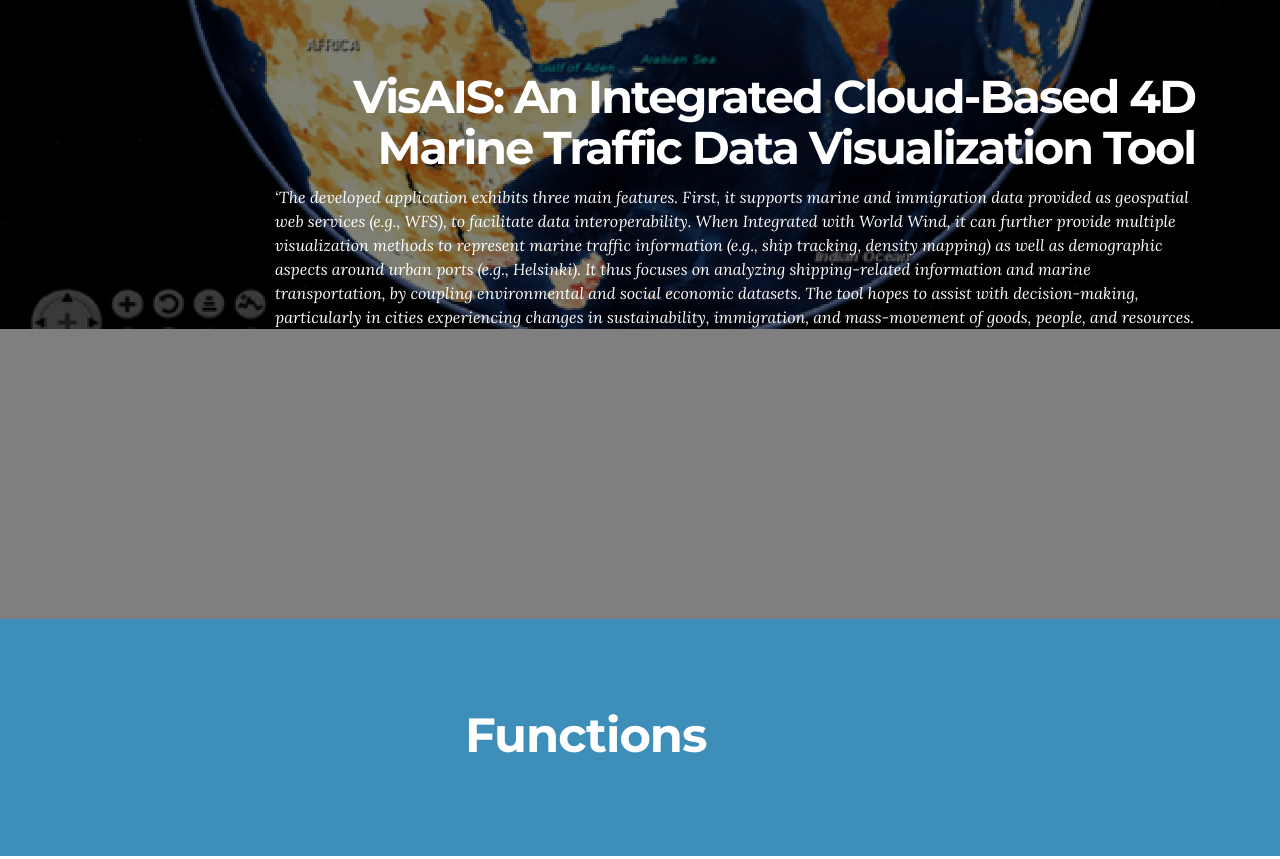
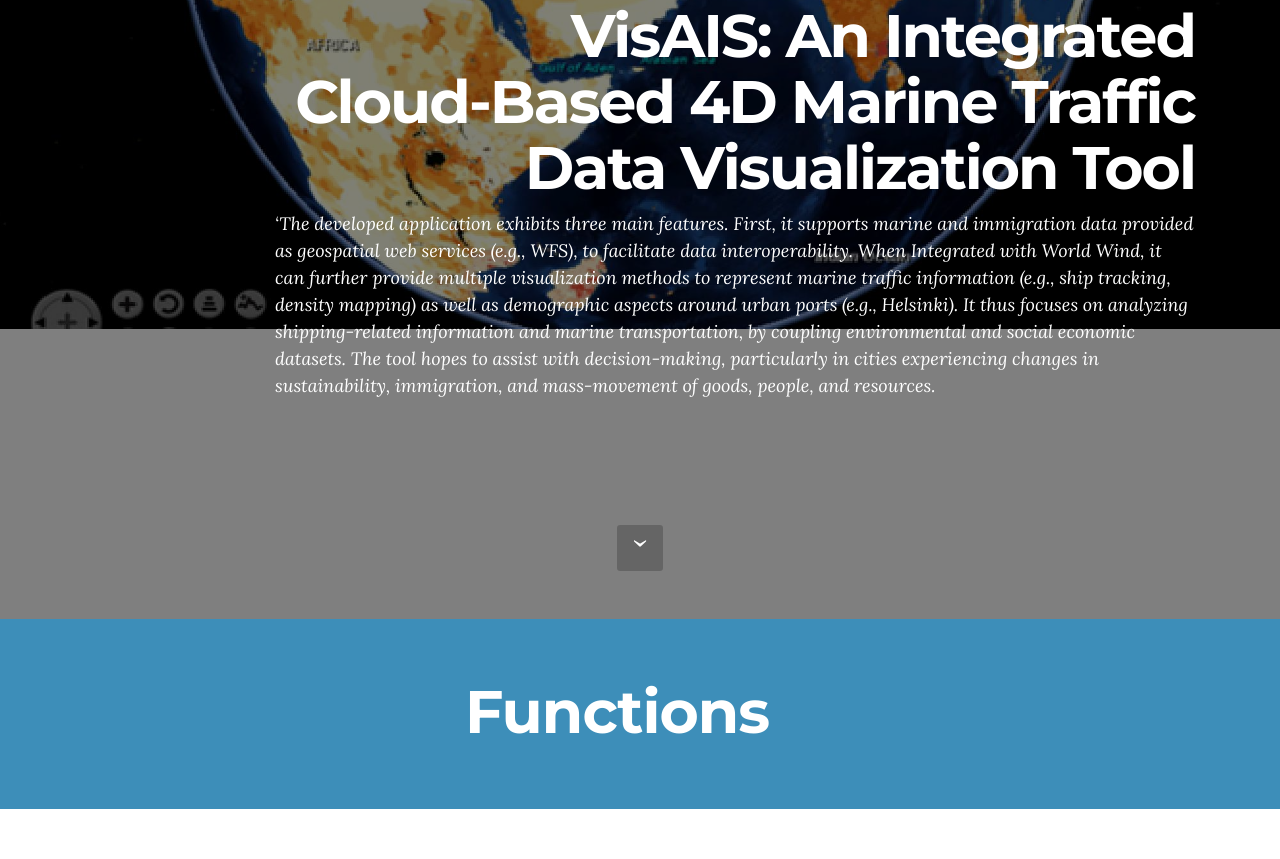
Before and after one commit to OGCAISProject/OGCAISproject.github.io, a plain HTML site: page index.html in a window 1280 px wide. Shown: the part 981-1840 px from the top of the page. Drawn offline with Linux system fonts and the light colour scheme.

Commit message:
create github pages

```diff
--- a/assets/mobirise/css/mbr-additional.css
+++ b/assets/mobirise/css/mbr-additional.css
@@ -1,6 +1,7 @@
 @import url(https://fonts.googleapis.com/css?family=Montserrat:400,700);
 @import url(https://fonts.googleapis.com/css?family=Lora:400,700);
 @import url(https://fonts.googleapis.com/css?family=Raleway:400,300,700);
+
 
 
 
@@ -491,17 +492,22 @@ h6,
 #header1-1 .mbr-section-title {
   font-size: 46px;
 }
+#header1-1 .btn {
+  font-family: 'Montserrat', sans-serif;
+  font-size: 16px;
+}
 #header4-4 .mbr-section-title {
   text-align: right;
-  font-size: 46px;
+  font-size: 60px;
 }
 #header4-4 .mbr-section-lead {
-  font-size: 16px;
+  font-size: 18px;
   text-align: left;
 }
 #msg-box2-d .mbr-section-title {
   color: #fff;
   text-align: left;
+  font-size: 60px;
 }
 #msg-box2-d .mbr-section-subtitle {
   color: #ffffff;
--- a/index.html
+++ b/index.html
@@ -58,7 +58,7 @@
 
 </section>
 
-<section class="engine"><a rel="external" href="https://mobirise.com">Mobirise</a></section><section class="mbr-section mbr-section-hero mbr-section-full mbr-parallax-background" id="header1-1" style="background-image: url(assets/images/mbr-2000x1330.jpg);">
+<section class="engine"><a rel="external" href="https://mobirise.com">Web Generator</a></section><section class="mbr-section mbr-section-hero mbr-section-full mbr-parallax-background" id="header1-1" style="background-image: url(assets/images/mbr-2000x1330.jpg);">
 
 
 
@@ -80,7 +80,7 @@
 
 </section>
 
-<section class="mbr-section mbr-section-hero mbr-section-full mbr-parallax-background" id="header4-4" style="background-image: url(assets/images/wmsedited-2000x1344.jpg);">
+<section class="mbr-section mbr-section-hero mbr-section-full mbr-parallax-background mbr-section-with-arrow" id="header4-4" style="background-image: url(assets/images/wmsedited-2000x1344.jpg);">
 
     <div class="mbr-overlay" style="opacity: 0.5; background-color: rgb(0, 0, 0);"></div>
 
@@ -90,7 +90,7 @@
             <div class="row">
                 <div class="mbr-section col-md-10 col-md-offset-2 text-xs-right">
 
-                    <h1 class="mbr-section-title display-1">VisAIS: An Integrated Cloud-Based 4D Marine Traffic Data Visualization Tool
+                    <h1 class="mbr-section-title display-1">VisAIS: An Integrated <br>Cloud-Based 4D Marine Traffic Data Visualization Tool
 </h1>
                     <p class="mbr-section-lead lead">‘The developed application exhibits three main features. First, it supports marine and immigration data provided as geospatial web services (e.g., WFS), to facilitate data interoperability. When Integrated with World Wind, it can further provide multiple visualization methods to represent marine traffic information (e.g., ship tracking, density mapping) as well as demographic aspects around urban ports (e.g., Helsinki). It thus focuses on analyzing shipping-related information and marine transportation, by coupling environmental and social economic datasets. The tool hopes to assist with decision-making, particularly in cities experiencing changes in sustainability, immigration, and mass-movement of goods, people, and resources.
 </p>
@@ -100,11 +100,11 @@
         </div>
     </div>
 
-
+    <div class="mbr-arrow mbr-arrow-floating" aria-hidden="true"><a href="#footer1-2"><i class="mbr-arrow-icon"></i></a></div>
 
 </section>
 
-<section class="mbr-info mbr-section mbr-section-md-padding" id="msg-box2-d" style="background-color: rgb(61, 142, 185); padding-top: 90px; padding-bottom: 90px;">
+<section class="mbr-info mbr-section mbr-section-md-padding" id="msg-box2-d" style="background-color: rgb(61, 142, 185); padding-top: 60px; padding-bottom: 60px;">
 
 
     <div class="container">
@@ -248,7 +248,7 @@
 
                     <form action="https://mobirise.com/" method="post" data-form-title="CONTACT FORM">
 
-                        <input type="hidden" value="U53sjjhukhV0XuJH49b697Em8c4wt0cV/5Y2rT3tYKWNLD8ete3UgeDOMiyO8U5EBGD4agYCJab/bcKZFh5AGYruuXOUKewwXsqFUnbLw7T1XMGcB09GMbTbKCdg+Rom" data-form-email="true">
+                        <input type="hidden" value="rnlb4bnhQOF9BU86Gv18uO5Slb9F86toJBZ80ceU3sDk+gp4/zZC5AWmV5wIjcAQDPIx8usD1oW/DfmASYO7CP/26ziN2bTBaHrmycpvEE36+uU5N/XEC2C4KSffh4HJ" data-form-email="true">
 
                         <div class="row row-sm-offset">
 
```
Also changed, not shown: 1 other file.
